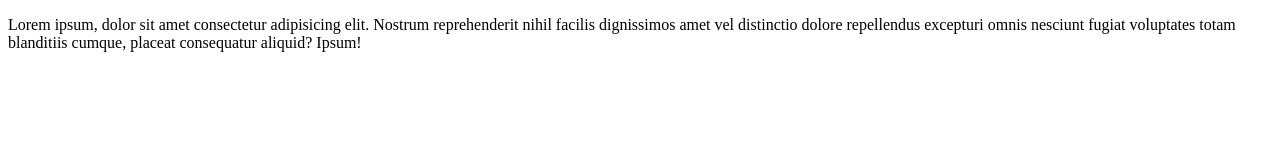
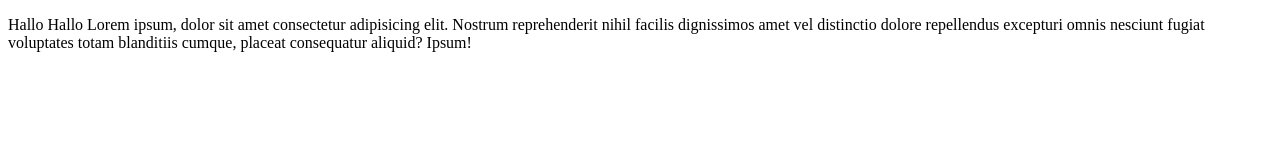
Before and after one commit to Antoine13400/Yoyoyo, a plain HTML site: page index.html in a window 1280 px wide. Drawn offline with Linux system fonts and the light colour scheme.

Commit message:
Update paragraph text in index.html

```diff
--- a/index.html
+++ b/index.html
@@ -4,7 +4,7 @@
     <meta charset="UTF-8">
     <meta name="viewport" content="width=device-width, initial-scale=1.0">
     <title>Document</title>
-    <p>Lorem ipsum, dolor sit amet consectetur adipisicing elit. Nostrum reprehenderit nihil facilis dignissimos amet vel distinctio dolore repellendus excepturi omnis nesciunt fugiat voluptates totam blanditiis cumque, placeat consequatur aliquid? Ipsum!</p>
+    <p>Hallo Hallo Lorem ipsum, dolor sit amet consectetur adipisicing elit. Nostrum reprehenderit nihil facilis dignissimos amet vel distinctio dolore repellendus excepturi omnis nesciunt fugiat voluptates totam blanditiis cumque, placeat consequatur aliquid? Ipsum!</p>
 </head>
 <body>
 
```
